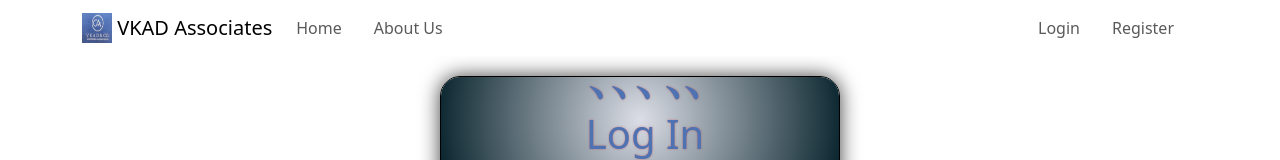
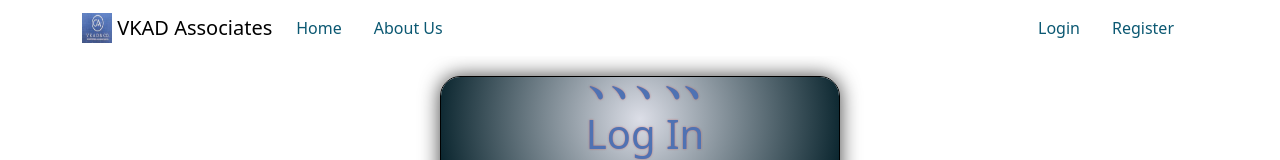
Before and after one commit to anuragsknsits/shopist, a React (Create React App) app: page /login in a window 1280 px wide. Shown: the top 160 px of the page. Built offline with nearby package versions, Linux system fonts and the light colour scheme.

Commit message:
Added CSS and private route update

```diff
--- a/src/components/AuthLinks.js
+++ b/src/components/AuthLinks.js
@@ -1,10 +1,10 @@
 // src/components/AuthLinks.js
-import { Nav } from 'react-bootstrap';
+import { Nav, Navbar } from 'react-bootstrap';
 import { Link } from 'react-router-dom';
 import { useDispatch } from 'react-redux';
 import { logoutRequest } from '../redux/actions/loginAction';
 
-const AuthLinks = ({username, isAuthenticated, onLogout }) => {
+const AuthLinks = ({ username, isAuthenticated, onLogout }) => {
     const dispatch = useDispatch();
 
     const handleLogout = () => {
@@ -16,13 +16,17 @@ const AuthLinks = ({username, isAuthenticated, onLogout }) => {
         <Nav className="ms-auto">
             {!isAuthenticated ? (
                 <>
-                    <Nav.Link as={Link} to="/login">Login</Nav.Link>
-                    <Nav.Link as={Link} to="/signup">Register</Nav.Link>
+                    <Nav.Link className="nav-link-custom" as={Link} to="/login">Login</Nav.Link>
+                    <Nav.Link className="nav-link-custom" as={Link} to="/signup">Register</Nav.Link>
                 </>
             ) : (
                 <>
                     <Nav.Link as={Link} to="/">Notification</Nav.Link>
-                    <Nav.Link>Hi {username} </Nav.Link>
+                    <Navbar.Collapse className="justify-content-end">
+                        <Navbar.Text>
+                            Signed in as: <a href="profile">{username}</a>
+                        </Navbar.Text>
+                    </Navbar.Collapse>
                     <Nav.Link onClick={handleLogout}>Logout</Nav.Link>
                 </>
 
--- a/src/components/Header.js
+++ b/src/components/Header.js
@@ -17,7 +17,7 @@ const Header = ({ onLogout }) => {
       <Navbar expand="lg">
         <Container>
           <Navbar.Toggle aria-controls="basic-navbar-nav" aria-label="Toogle Me" />
-          <Navbar.Brand as={Link}>
+          <Navbar.Brand as={Link} to = '/'>
             <img
               src={logo}
               width="30"
--- a/src/components/NavigationMenu.js
+++ b/src/components/NavigationMenu.js
@@ -5,12 +5,12 @@ import '../styles/Header.css';
 const NavigationMenu = ({ isAuthenticated }) => (
 
     <Nav className="me-auto">
-        <Nav.Link as={Link} to="/">Home</Nav.Link>
-        <Nav.Link as={Link} to="/aboutus">About Us</Nav.Link>
+        <Nav.Link className="nav-link-custom" as={Link} to="/">Home</Nav.Link>
+        <Nav.Link className="nav-link-custom" as={Link} to="/aboutus">About Us</Nav.Link>
 
         {isAuthenticated && (
             <>
-                <NavDropdown title="Products" id="basic-nav-dropdown">
+                <NavDropdown className="nav-link-custom" title="Products" id="basic-nav-dropdown">
                     <NavDropdown.Item as={Link} to="/">Action</NavDropdown.Item>
                     <NavDropdown.Item as={Link} to="/">
                         Another action
@@ -21,8 +21,8 @@ const NavigationMenu = ({ isAuthenticated }) => (
                         Separated link
                     </NavDropdown.Item>
                 </NavDropdown>
-                <Nav.Link as={Link} to="/dashboard">Dashboard</Nav.Link>
-                <Nav.Link as={Link} to="/profile">Profile</Nav.Link>
+                <Nav.Link className="nav-link-custom" as={Link} to="/dashboard">Dashboard</Nav.Link>
+                <Nav.Link className="nav-link-custom" as={Link} to="/profile">Profile</Nav.Link>
             </>
         )}
     </Nav>
--- a/src/components/PrivateRoute.js
+++ b/src/components/PrivateRoute.js
@@ -1,9 +1,10 @@
 import React from 'react';
-import { Navigate, Outlet } from 'react-router-dom';
+import { Navigate } from 'react-router-dom';
 
-const PrivateRoute = ({ isAuthenticated, children}) => {
-
-  return isAuthenticated ? <Outlet /> : <Navigate to="/login" />;
+const PrivateRoute = ({ children, isAuthenticated }) => {
+  console.log('PrivateRoute isAuthenticated:', isAuthenticated);
+  console.log('children:', children);
+  return isAuthenticated ? children : <Navigate to="/login" />;
 };
 
 export default PrivateRoute;
--- a/src/styles/Header.css
+++ b/src/styles/Header.css
@@ -21,6 +21,34 @@
   row-gap: 20px;
   column-gap: 20px;
 }
+
+/* src/styles/custom.css */
+.nav-link-custom {
+  color:  rgb(11, 88, 114) !important;
+  font-weight: 490 !important;
+  text-decoration-color: rgba(70, 87, 122, 0.849) !important;
+  border-radius: 40px;
+}
+
+.nav-link-custom:hover {
+  color: rgb(29, 34, 99) !important;
+  text-shadow: 2px 2px 2px rgba(0, 0, 0, 0.2);
+  border-radius: 10px;
+  box-shadow:  0px 0px 20px rgba(156, 89, 89, 0.75);
+  background: hsla(194, 70%, 37%, 0.089);
+  inset: 0;
+}
+
+.nav-link-custom:focus {
+  color: rgba(35, 46, 196, 0.685) !important;
+  text-shadow: 2px 2px 2px rgba(0, 0, 0, 0.2);
+  border-radius: 5px;
+  outline: none;
+  box-shadow: 0 0 5px rgba(0, 0, 0, 0.5);
+  inset: -4px;
+  background: radial-gradient(50% 50% at center, hsl(var(--hue) 80% 85%), hsl(var(-hue) 80% 70%), transparent);
+}
+
 
 /* Header styles */
 .navbar {
@@ -53,7 +81,7 @@
 
 .nav-link-header {
   left: 450px;
-  color: rgb(17 108 137);
+  color: rgb(11, 88, 114);
   /* Link text color */
   position: relative;
 }
```
